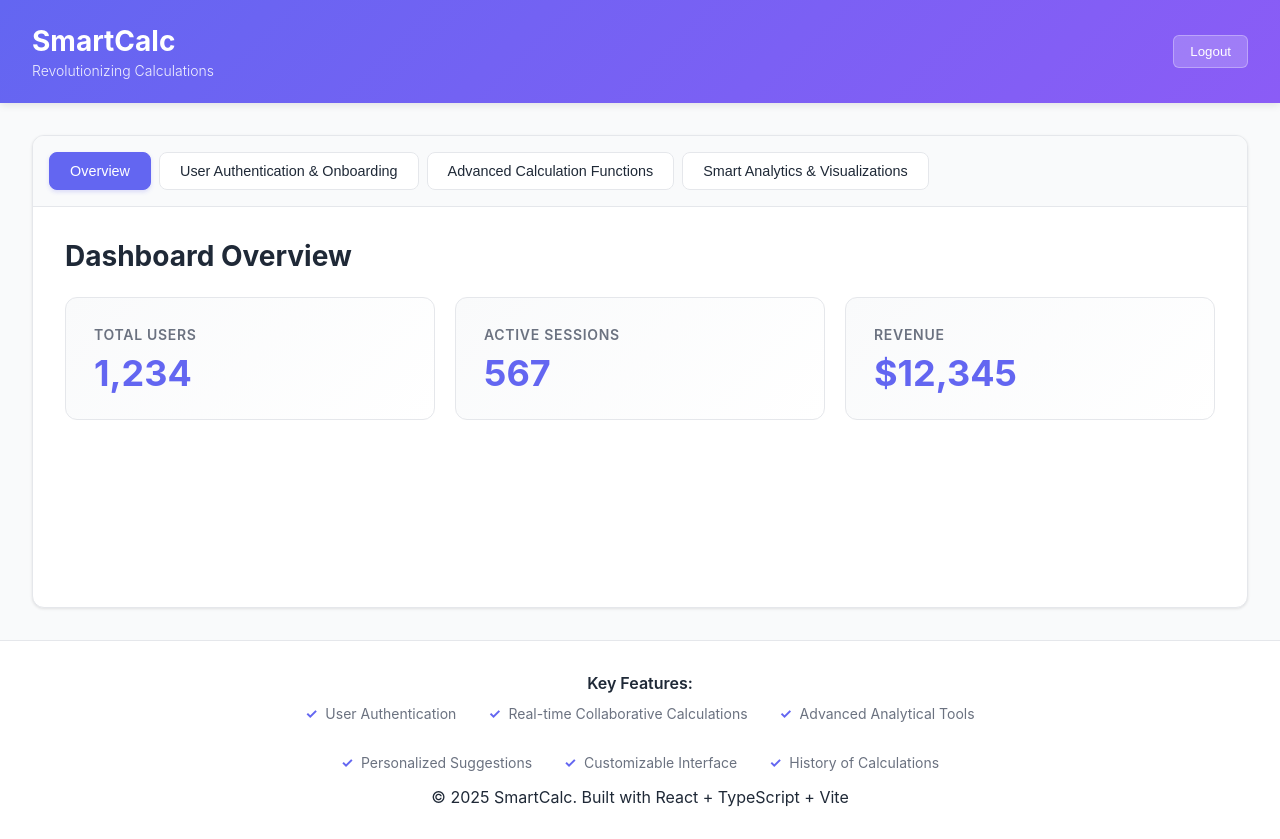
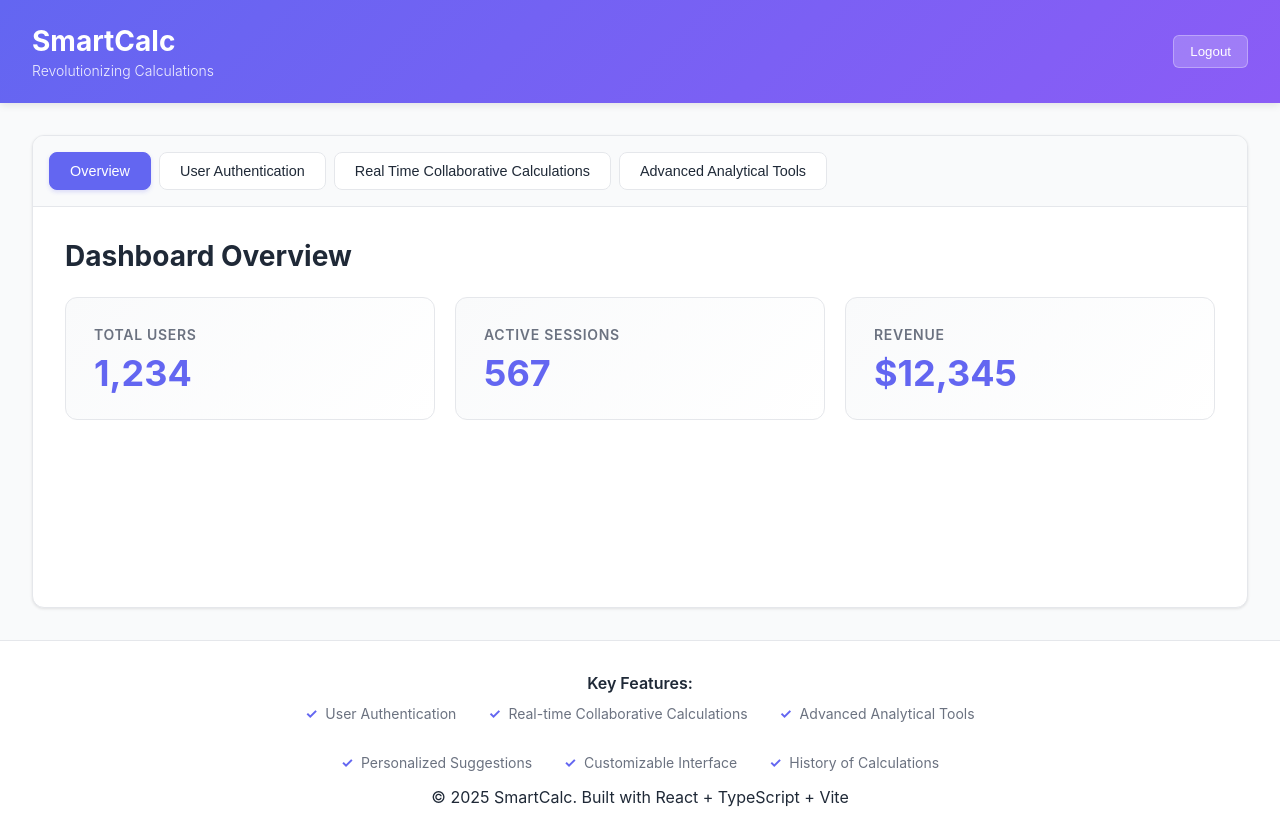
Before and after one commit to playworks93/smartcalc-landing-app, a React (Vite) app: page / in a window 1280 px wide. Both pictures are taken after typing "name@example.com", "Sample123" into the empty fields and a click on the button "Sign In". Built offline with nearby package versions, Linux system fonts and the light colour scheme.

Commit message:
Add src/components/Dashboard.tsx

```diff
--- a/src/components/Dashboard.tsx
+++ b/src/components/Dashboard.tsx
@@ -15,22 +15,22 @@ const Dashboard = (props: DashboardProps) => {
           Overview
         </button>
         <button
-          className={activeTab === 'user_authentication_&_onboarding' ? 'active' : ''}
-          onClick={() => setActiveTab('user_authentication_&_onboarding')}
+          className={activeTab === 'user_authentication' ? 'active' : ''}
+          onClick={() => setActiveTab('user_authentication')}
         >
-          User Authentication & Onboarding
+          User Authentication
         </button>
         <button
-          className={activeTab === 'advanced_calculation_functions' ? 'active' : ''}
-          onClick={() => setActiveTab('advanced_calculation_functions')}
+          className={activeTab === 'real_time_collaborative_calculations' ? 'active' : ''}
+          onClick={() => setActiveTab('real_time_collaborative_calculations')}
         >
-          Advanced Calculation Functions
+          Real Time Collaborative Calculations
         </button>
         <button
-          className={activeTab === 'smart_analytics_&_visualizations' ? 'active' : ''}
-          onClick={() => setActiveTab('smart_analytics_&_visualizations')}
+          className={activeTab === 'advanced_analytical_tools' ? 'active' : ''}
+          onClick={() => setActiveTab('advanced_analytical_tools')}
         >
-          Smart Analytics & Visualizations
+          Advanced Analytical Tools
         </button>
       </nav>
 
@@ -55,24 +55,24 @@ const Dashboard = (props: DashboardProps) => {
           </div>
         )}
 
-        {activeTab === 'user_authentication_&_onboarding' && (
+        {activeTab === 'user_authentication' && (
           <div className="tab-content">
-            <h2>User Authentication & Onboarding</h2>
-            <p>Manage your user authentication & onboarding here.</p>
+            <h2>User Authentication</h2>
+            <p>Manage your user authentication here.</p>
           </div>
         )}
 
-        {activeTab === 'advanced_calculation_functions' && (
+        {activeTab === 'real_time_collaborative_calculations' && (
           <div className="tab-content">
-            <h2>Advanced Calculation Functions</h2>
-            <p>Manage your advanced calculation functions here.</p>
+            <h2>Real-time Collaborative Calculations</h2>
+            <p>Manage your real time collaborative calculations here.</p>
           </div>
         )}
 
-        {activeTab === 'smart_analytics_&_visualizations' && (
+        {activeTab === 'advanced_analytical_tools' && (
           <div className="tab-content">
-            <h2>Smart Analytics & Visualizations</h2>
-            <p>Manage your smart analytics & visualizations here.</p>
+            <h2>Advanced Analytical Tools</h2>
+            <p>Manage your advanced analytical tools here.</p>
           </div>
         )}
       </div>
```
